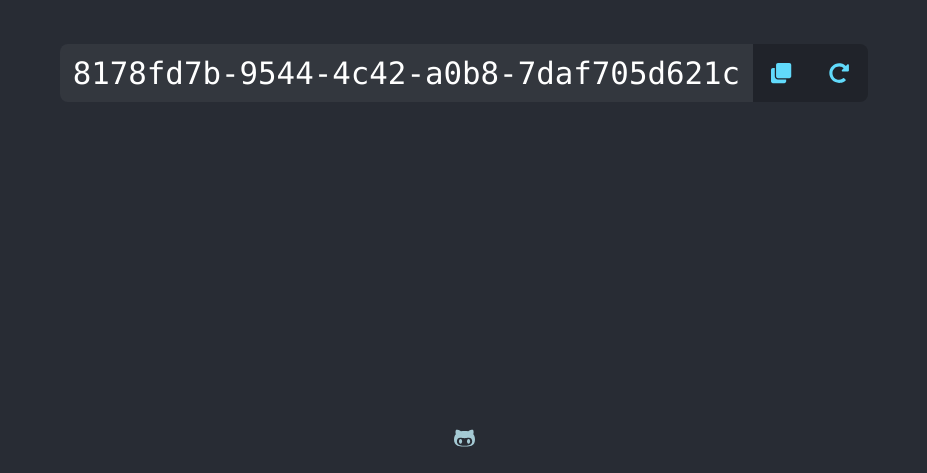
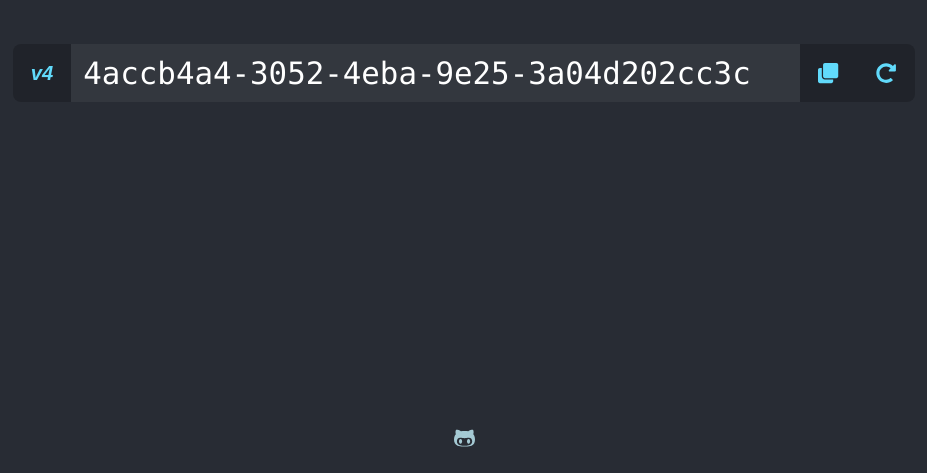
Before and after one commit to trs/uuid.app, a React (Create React App) app: page / in a window 1280 px wide. Shown: the part 327-800 px from the top of the page, without its empty margins (176-1103 px from the left). Built offline with nearby package versions, Linux system fonts and the light colour scheme.

Commit message:
add v1 uuid, copy to clipboard hook

```diff
--- a/package.json
+++ b/package.json
@@ -1,13 +1,12 @@
 {
   "name": "getuuid",
-  "version": "0.1.0",
+  "version": "0.2.0",
   "private": true,
   "dependencies": {
     "@fortawesome/fontawesome-svg-core": "^1.2.25",
     "@fortawesome/free-brands-svg-icons": "^5.11.2",
     "@fortawesome/free-solid-svg-icons": "^5.11.2",
     "@fortawesome/react-fontawesome": "^0.1.7",
-    "clipboard": "^2.0.4",
     "react": "^16.11.0",
     "react-dom": "^16.11.0",
     "react-scripts": "^3.2.0",
--- a/public/index.html
+++ b/public/index.html
@@ -5,21 +5,8 @@
     <link rel="shortcut icon" href="%PUBLIC_URL%/favicon.ico" />
     <meta name="viewport" content="width=device-width, initial-scale=1" />
     <meta name="theme-color" content="#000000" />
-    <!--
-      manifest.json provides metadata used when your web app is installed on a
-      user's mobile device or desktop. See https://developers.google.com/web/fundamentals/web-app-manifest/
-    -->
     <link rel="manifest" href="%PUBLIC_URL%/manifest.json" />
-    <!--
-      Notice the use of %PUBLIC_URL% in the tags above.
-      It will be replaced with the URL of the `public` folder during the build.
-      Only files inside the `public` folder can be referenced from the HTML.
-
-      Unlike "/favicon.ico" or "favicon.ico", "%PUBLIC_URL%/favicon.ico" will
-      work correctly both with client-side routing and a non-root public URL.
-      Learn how to configure a non-root public URL by running `npm run build`.
-    -->
-    <title>get uuid | v4</title>
+    <title>get uuid</title>
   </head>
   <body>
     <noscript>You need to enable JavaScript to run this app.</noscript>
--- a/src/App.css
+++ b/src/App.css
@@ -2,6 +2,7 @@
   text-align: center;
   color: white;
   background-color: #282c34;
+  font-family: sans-serif;
 }
 
 .app-container {
--- /dev/null
+++ b/src/Hooks/useClipboard.ts
@@ -0,0 +1,52 @@
+export function useClipboard(): [(text: string) => boolean] {
+  const container: HTMLElement = document.querySelector('body') as HTMLElement;
+
+  const createCopyElement = (text: string) => {
+    const element = document.createElement('textarea');
+    // Prevent zooming on iOS
+    element.style.fontSize = '12pt';
+    // Reset box model
+    element.style.border = '0';
+    element.style.padding = '0';
+    element.style.margin = '0';
+    // Move element out of screen horizontally
+    element.style.position = 'absolute';
+    element.style.left = '-9999px';
+    // Move element to the same position vertically
+    let yPosition = window.pageYOffset || document.documentElement.scrollTop;
+    element.style.top = `${yPosition}px`;
+
+    element.setAttribute('readonly', '');
+    element.value = text;
+
+    container.appendChild(element);
+
+    return element;
+  };
+
+  const tryCopy = (element: HTMLTextAreaElement) => {
+    try {
+      element.select();
+      element.setSelectionRange(0, element.value.length);
+      return document.execCommand('copy');
+    } catch (err) {
+      return false;
+    } finally {
+      const selection = window.getSelection();
+      if (selection) selection.removeAllRanges();
+    }
+  }
+
+  const removeCopyElement = (element: HTMLTextAreaElement) => {
+    container.removeChild(element);
+  }
+
+  const setClipboard = (text: string) => {
+    const element = createCopyElement(text);
+    const success = tryCopy(element);
+    removeCopyElement(element);
+    return success;
+  };
+
+  return [setClipboard];
+}
--- a/src/Uuid.css
+++ b/src/Uuid.css
@@ -59,10 +59,12 @@
 .uuid-value {
   font-family: source-code-pro, Menlo, Monaco, Consolas, 'Courier New', monospace;
   font-variant-numeric: tabular-nums;
+  font-size: inherit;
   padding: 0 calc(6px + .5vw);
   word-break: break-all;
   background: rgba(255, 255, 255, .05);
-  /* border: 2px solid rgba(0, 0, 0, .2); */
+  color: inherit;
+  border: none;
 }
 
 .uuid-refresh > span {
@@ -70,6 +72,11 @@
   flex-direction: row;
   align-items: center;
   justify-content: center;
+}
+
+.uuid-version {
+  font-style: italic;
+  font-weight: bold;
 }
 
 .uuid-status--success {
--- a/src/Uuid.tsx
+++ b/src/Uuid.tsx
@@ -1,6 +1,8 @@
 import React, { useState, useEffect, createRef } from "react";
+import v1 from "uuid/v1";
 import v4 from "uuid/v4";
-import Clipboard from "clipboard";
+import {useClipboard} from './Hooks/useClipboard';
+
 import { library } from "@fortawesome/fontawesome-svg-core";
 import { FontAwesomeIcon } from "@fortawesome/react-fontawesome";
 import { faRedoAlt, faClone, faCheck, faTimes } from "@fortawesome/free-solid-svg-icons";
@@ -22,29 +24,28 @@ enum Status {
 
 const ICON_ROTATE_CLASS_NAME = "uuid-icon-rotate";
 
+type UuidVersion = 'v1' | 'v4';
+
+const generateUuid = (version: UuidVersion) => {
+  switch (version) {
+    case 'v1': return v1();
+    case 'v4': return v4();
+    default: throw new Error(`Unsupported UUID Version: ${version}`);
+  }
+};
+
 const Uuid: React.FC = () => {
-  const [, setClipboard] = useState<Clipboard>();
-  const [uuid, setUuid] = useState(v4());
-  const [copySupported, setCopySupported] = useState(true);
-  const [copySuccessful, setCopySuccessful] = useState<boolean | undefined>(undefined);
+  const [version, setVersion] = useState<UuidVersion>('v4');
+  const [uuid, setUuid] = useState(generateUuid(version));
   const [copyIcon, setCopyIcon] = useState(Icon.Copy);
+  const [copySuccessful, setCopySuccessful] = useState<boolean | null>(null);
   const [copyStatusClassName, setCopyStatusClassName] = useState(Status.Idle);
   const refreshIconRef = createRef<HTMLElement>();
+  const uuidElementRef = createRef<HTMLInputElement>();
 
-  useEffect(() => {
-    if (!Clipboard.isSupported()) {
-      setCopySupported(false);
-      return;
-    }
+  const [setClipboard] = useClipboard();
 
-    const clipboard = new Clipboard(".uuid-copy");
-    clipboard.on("error", () => setCopySuccessful(false));
-    clipboard.on("success", () => setCopySuccessful(true));
-
-    setClipboard(clipboard);
-
-    return () => clipboard.destroy();
-  }, []);
+  const copySupported = true;
 
   useEffect(() => {
     if (copySuccessful === true) setCopyIcon(Icon.Success);
@@ -56,11 +57,29 @@ const Uuid: React.FC = () => {
     if (copySuccessful === true) setCopyStatusClassName(Status.Success);
     else if (copySuccessful === false) setCopyStatusClassName(Status.Error);
     else setCopyStatusClassName(Status.Idle);
-  }, [copyStatusClassName, copySuccessful]);
+  }, [copySuccessful]);
+
+  useEffect(() => {
+    setCopySuccessful(null);
+  }, [uuid]);
+
+  useEffect(() => {
+    setUuid(generateUuid(version));
+    document.title = `get uuid | ${version}`
+  }, [version]);
+
+  const copyUuid = () => {
+    const success = setClipboard(uuid);
+    setCopySuccessful(success);
+
+    const uuidElement = uuidElementRef.current;
+    if (!uuidElement) return;
+    uuidElement.select();
+  };
 
   const refreshUuid = () => {
-    setCopySuccessful(undefined);
-    setUuid(v4());
+    setCopySuccessful(null);
+    setUuid(generateUuid(version));
 
     if (!refreshIconRef.current) return;
 
@@ -69,22 +88,27 @@ const Uuid: React.FC = () => {
     setTimeout(() => classList.remove(ICON_ROTATE_CLASS_NAME), 250);
   };
 
+  const toggleVersion = () => {
+    if (version === 'v4') setVersion('v1');
+    else setVersion('v4');
+  };
+
   return (
     <div className="uuid-wrapper">
-      <div className="uuid-container uuid-value">
-        {uuid}
+      <div className="uuid-container uuid-button uuid-version" onClick={toggleVersion} >
+        <span className="uuid-icon">{version}</span>
       </div>
+      <input className="uuid-container uuid-value" type="text" readOnly size={uuid.length} value={uuid} ref={uuidElementRef} />
       {copySupported ?
-        <div className="uuid-container uuid-button uuid-copy" data-clipboard-target=".uuid-value">
-          <FontAwesomeIcon icon={copyIcon} className={["uuid-icon", "material-icons", copyStatusClassName].filter(Boolean).join(" ")} />
+        <div className="uuid-container uuid-button uuid-copy" onClick={copyUuid}>
+          <FontAwesomeIcon icon={copyIcon} className={["uuid-icon", copyStatusClassName].filter(Boolean).join(" ")} />
         </div>
         : ""
       }
       <div className="uuid-container uuid-button uuid-refresh" onClick={refreshUuid}>
         <span ref={refreshIconRef}>
-          <FontAwesomeIcon icon="redo-alt" className="uuid-icon material-icons" />
+          <FontAwesomeIcon icon="redo-alt" className="uuid-icon" />
         </span>
-        {/* <i className="uuid-icon material-icons" ref={refreshIconRef}>refresh</i> */}
       </div>
     </div>
   );
```
Also changed, not shown: 1 other file (tests, documents, lock files or other folders).
